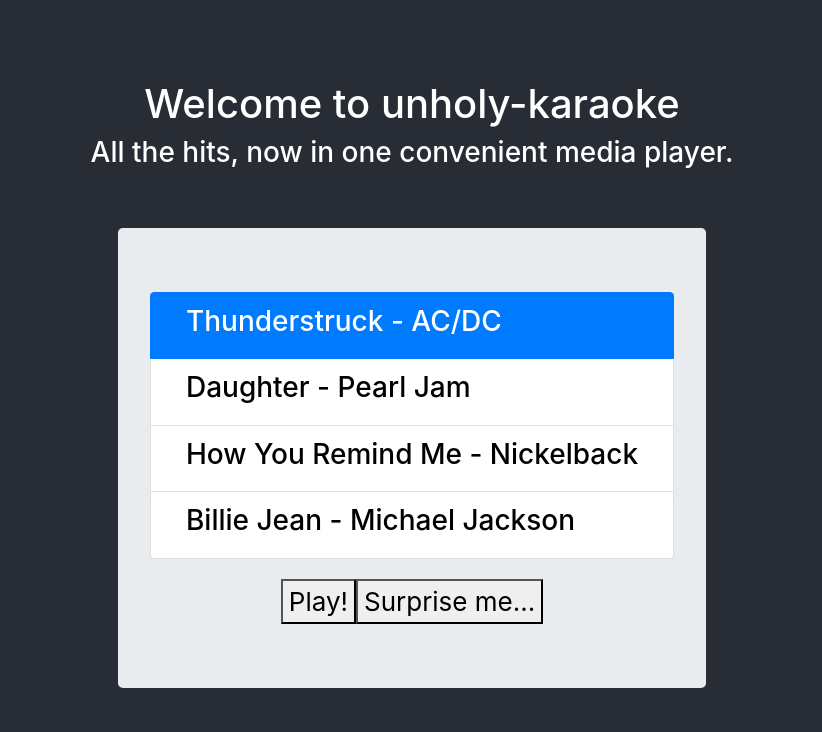
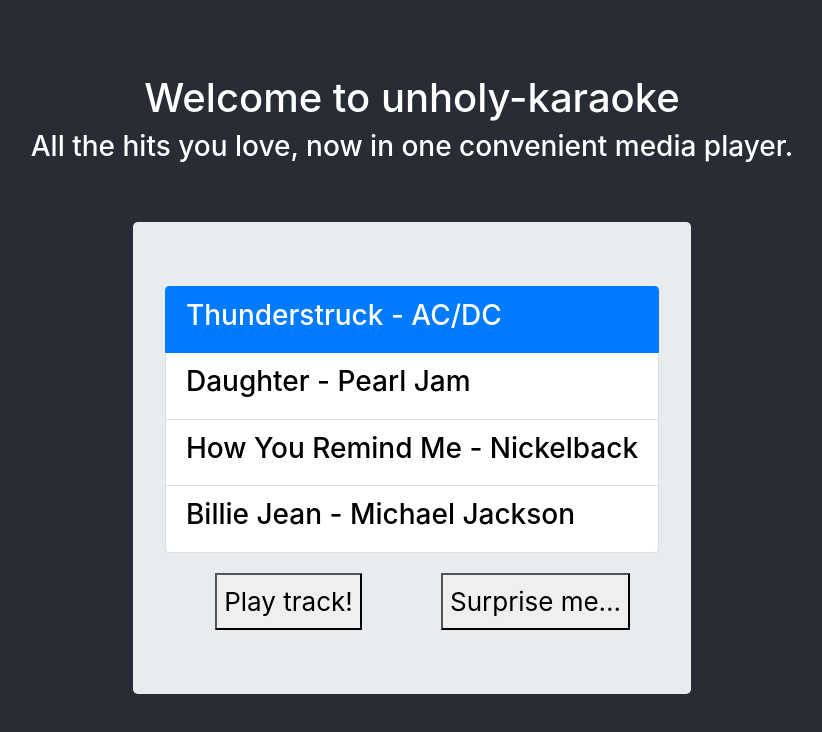
Before and after one commit to dschroeder101/unholy-karaoke, a React (Create React App) app: page / in a window 1280 px wide. Shown: the top 732 px of the page, without its empty margins (228-1050 px from the left). Built offline with nearby package versions, Linux system fonts and the light colour scheme.

Commit message:
Implemented random track functionality

```diff
--- a/public/index.html
+++ b/public/index.html
@@ -24,7 +24,7 @@
       work correctly both with client-side routing and a non-root public URL.
       Learn how to configure a non-root public URL by running `npm run build`.
     -->
-    <title>React App</title>
+    <title>unholy-karaoke</title>
   </head>
   <body>
     <noscript>You need to enable JavaScript to run this app.</noscript>
--- a/src/App.css
+++ b/src/App.css
@@ -33,6 +33,10 @@
   margin-top: 20px;
 }
 
+.audioPlayerControls .audioPlayerBtn {
+  padding:7px;
+}
+
 .App-link {
   color: #61dafb;
 }
--- a/src/App.js
+++ b/src/App.js
@@ -9,7 +9,7 @@
     <div className="App">
       <div className="App-header">
         <h1>Welcome to unholy-karaoke</h1>
-        <h3>All the hits, now in one convenient media player.</h3>
+        <h3>All the hits you love, now in one convenient media player.</h3>
         <div className="audioPlayer">
           <Jumbotron>
             <AudioPlayer />
--- a/src/audioPlayer/AudioPlayer.js
+++ b/src/audioPlayer/AudioPlayer.js
@@ -31,6 +31,22 @@
                 selectedTrack: track
             });
         }
+
+        this.playRandomTrack = () => {
+            console.log("Playing random track...");
+            const [trackName] = this.state.audioTracks[Math.floor(Math.random() * (this.state.audioTracks.length))];
+
+            if(trackName === this.state.selectedTrack) {
+                this.playRandomTrack();
+            } else {
+                this.setState({
+                    selectedTrack: trackName
+                },
+                () => {
+                    this.playAudio();
+                });
+            }
+        }
     }
 
     render() {
@@ -47,7 +63,7 @@
             <div>
                 {audioSources}
                 <TrackSelector selectedTrack={this.state.selectedTrack} changeTrack={this.changeTrack} tracks={this.state.audioTracks}/>
-                <AudioPlayerControls playAudio={this.playAudio}/>
+                <AudioPlayerControls playAudio={this.playAudio} playRandom={this.playRandomTrack}/>
             </div>
         )
     }
--- a/src/audioPlayer/AudioPlayerControls.js
+++ b/src/audioPlayer/AudioPlayerControls.js
@@ -1,4 +1,5 @@
 import React from 'react'
+import { Container, Row, Col } from 'react-bootstrap'
 
 class AudioPlayerControls extends React.Component {
     constructor(props) {
@@ -8,13 +9,21 @@
     render() {
         return (
             <div className="audioPlayerControls">
-            <button className="audioPlayerBtn" onClick={this.props.playAudio}>
-                Play!
-            </button>
-            <button className="audioPlayerBtn">
-                Surprise me...
-            </button>
-        </div>
+                <Container>
+                    <Row>
+                        <Col>
+                            <button className="audioPlayerBtn playBtn" onClick={this.props.playAudio}>
+                                Play track!
+                            </button>
+                        </Col>
+                        <Col>
+                            <button className="audioPlayerBtn surpriseBtn" onClick={this.props.playRandom}>
+                                Surprise me...
+                            </button>
+                        </Col>
+                    </Row>
+                </Container>
+            </div>
         )
     }
 }
--- a/src/audioPlayer/AudioTrack.js
+++ b/src/audioPlayer/AudioTrack.js
@@ -4,21 +4,15 @@
 class AudioTrack extends React.Component {
     constructor(props) {
         super(props);
-
-        this.image = this.props.image;
-        this.artist = this.props.artist;
-        this.trackName = this.props.trackName;
     }
 
     render() {
-        return(
+        return (
             <Container fluid>
-                <Col>
-                    <Row>
-                        <img src={this.image}></img>
-                        <h3>{this.trackName} - {this.artist}</h3>
-                    </Row>
-                </Col>
+                <Row>
+                    <img src={this.props.image}></img>
+                    <h3>{this.props.trackName} - {this.props.artist}</h3>
+                </Row>
             </Container>
         )
     }
```
